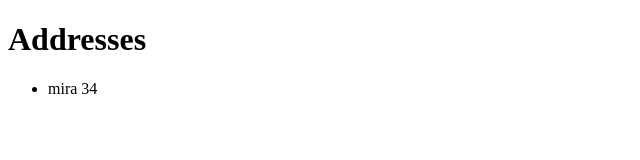
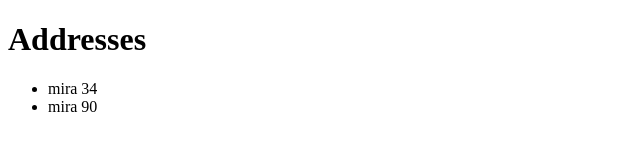
Before and after one commit to EchiumV/test8, a plain HTML site: page index.html in a window 1280 px wide. Shown: the full height of the page, 0-640 px from the left. Drawn offline with Linux system fonts and the light colour scheme.

Commit message:
mira 90 was added

```diff
--- a/index.html
+++ b/index.html
@@ -10,6 +10,7 @@
     <h1>Addresses</h1>
     <ul>
       <li>mira 34</li>
+      <li>mira 90</li>
     </ul>
   </body>
 </html>
```
